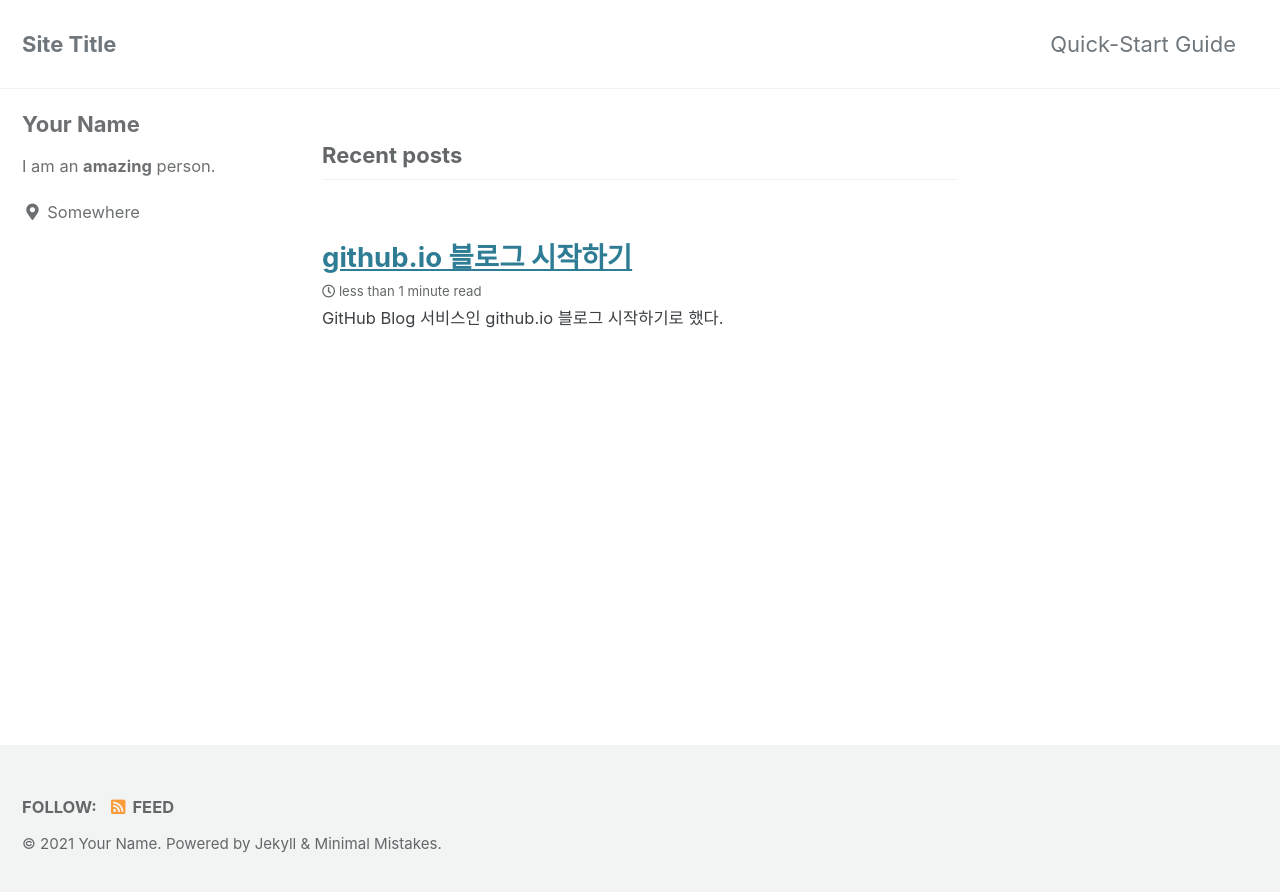
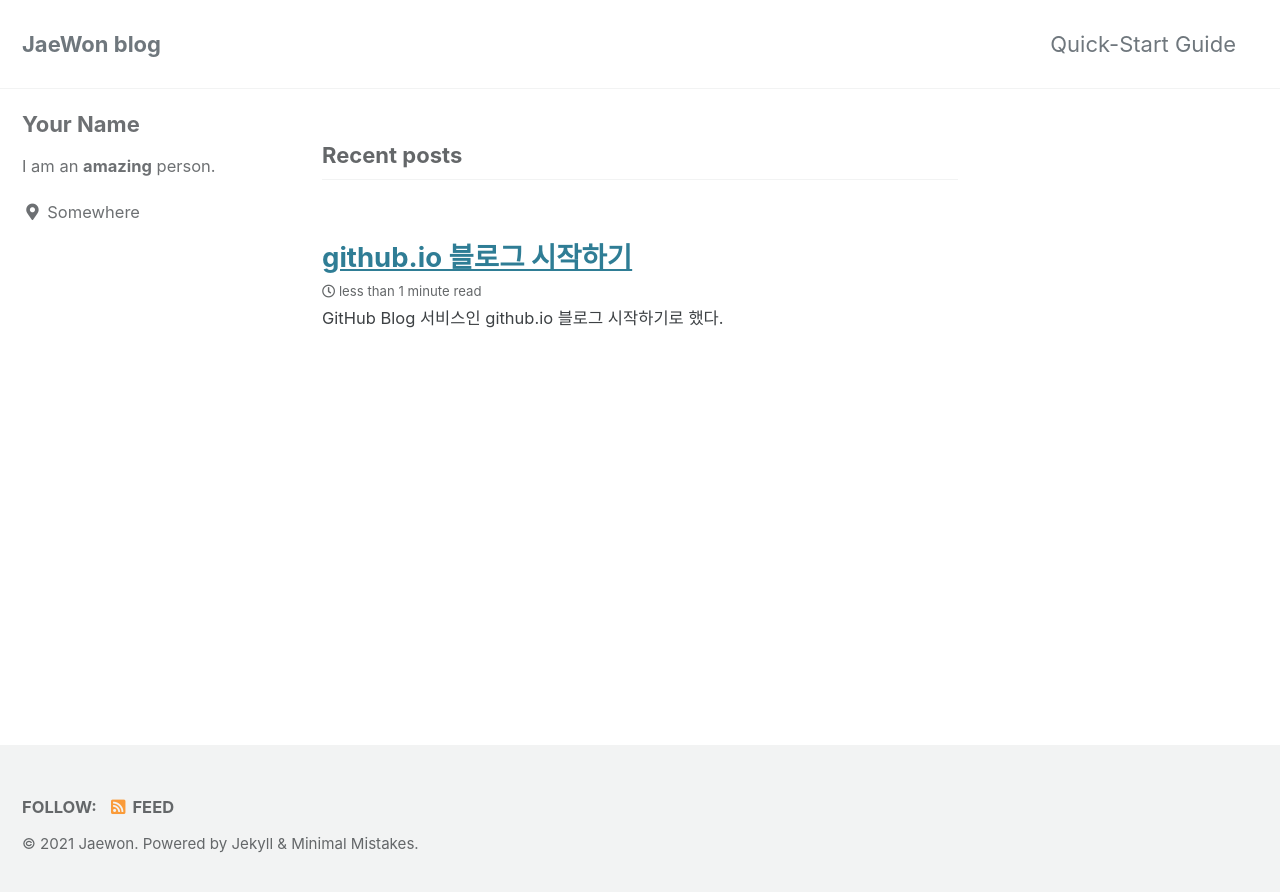
Before and after one commit to ekzm8523/ekzm8523.github.io, a Jekyll site: the page built from index.html, in a window 1280 px wide. Shown: the top 892 px of the page. Built offline with Jekyll 4.4.1, drawn with Linux system fonts in a browser that asks for light colours; cached includes are drawn as plain includes; the list of posts is cut into pages by our own code.

Commit message:
Update _config.yml

```diff
--- a/_config.yml
+++ b/_config.yml
@@ -16,13 +16,13 @@ minimal_mistakes_skin    : "default" # "air", "aqua", "contrast", "dark", "dirt"
 
 # Site Settings
 locale                   : "en-US"
-title                    : "Site Title"
+title                    : "JaeWon blog"
 title_separator          : "-"
 subtitle                 : # site tagline that appears below site title in masthead
-name                     : "Your Name"
-description              : "An amazing website."
-url                      : # the base hostname & protocol for your site e.g. "https://mmistakes.github.io"
-baseurl                  : # the subpath of your site, e.g. "/blog"
+name                     : "Jaewon"
+description              : "Backend & AI tech"
+url                      : "https://ekzm8523.github.io"
+baseurl                  : "/ekzm8523/ekzm8523.github.io"
 repository               : # GitHub username/repo-name e.g. "mmistakes/minimal-mistakes"
 teaser                   : # path of fallback teaser image, e.g. "/assets/images/500x300.png"
 logo                     : # path of logo image to display in the masthead, e.g. "/assets/images/88x88.png"
```
